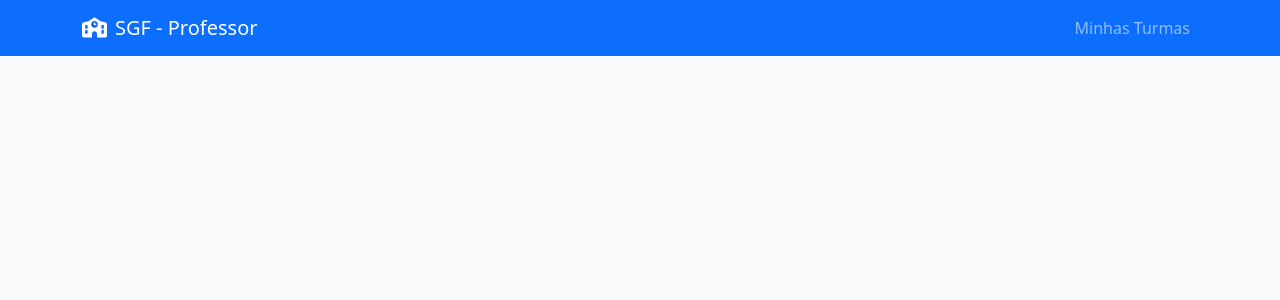
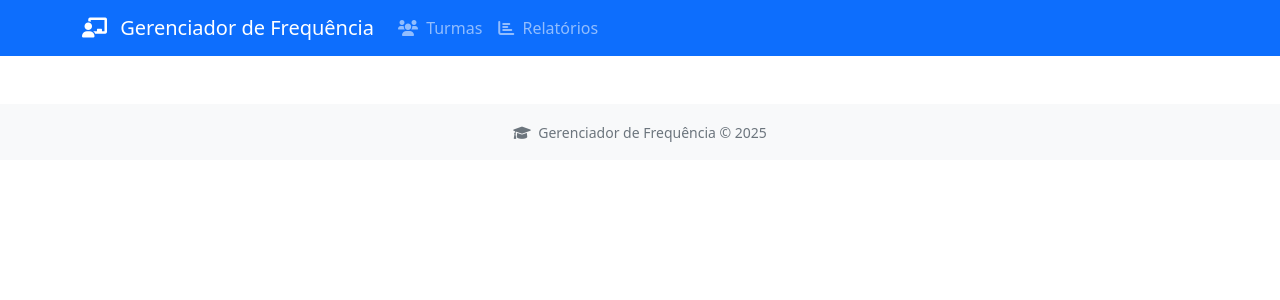
Before and after one commit to jessica-leoa/gerenciador-de-frequencia, a Flask app: template templates/base.html in a window 1280 px wide. Shown: the top 300 px of the page. Run offline with Flask 3, Linux system fonts and the light colour scheme; the template is opened without the code that fills it, so the values that code supplies are empty; parts of the project's set-up code (start-up, migrations or seed data) failed here and were passed over.

Commit message:
fix: atualização do template de base ( ref #60)

```diff
--- a/templates/base.html
+++ b/templates/base.html
@@ -4,36 +4,45 @@
     <meta charset="UTF-8">
     <meta name="viewport" content="width=device-width, initial-scale=1.0">
     <title>Gerenciador de Frequência</title>
-    <link href="https://cdn.jsdelivr.net/npm/bootstrap@5.3.0/dist/css/bootstrap.min.css" rel="stylesheet">
-    <link rel="stylesheet" href="https://cdnjs.cloudflare.com/ajax/libs/font-awesome/6.0.0/css/all.min.css">
+    <link href="https://cdn.jsdelivr.net/npm/bootstrap@5.1.3/dist/css/bootstrap.min.css" rel="stylesheet">
+    <link href="https://cdnjs.cloudflare.com/ajax/libs/font-awesome/6.0.0/css/all.min.css" rel="stylesheet">
 </head>
-<body class="bg-light">
-
-    <nav class="navbar navbar-expand-lg navbar-dark bg-primary mb-4">
+<body>
+    <nav class="navbar navbar-expand-lg navbar-dark bg-primary">
         <div class="container">
             <a class="navbar-brand" href="{{ url_for('turmas.list_all') }}">
-                <i class="fas fa-school me-2"></i>SGF - Professor
+                <i class="fas fa-chalkboard-teacher me-2"></i>
+                Gerenciador de Frequência
             </a>
+
             <button class="navbar-toggler" type="button" data-bs-toggle="collapse" data-bs-target="#navbarNav">
                 <span class="navbar-toggler-icon"></span>
             </button>
+
             <div class="collapse navbar-collapse" id="navbarNav">
-                <ul class="navbar-nav ms-auto">
+                <ul class="navbar-nav me-auto">
                     <li class="nav-item">
-                        <a class="nav-link" href="{{ url_for('turmas.list_all') }}">Minhas Turmas</a>
+                        <a class="nav-link" href="{{ url_for('turmas.list_all') }}">
+                            <i class="fas fa-users me-1"></i> Turmas
+                        </a>
+                    </li>
+                    <li class="nav-item">
+                        <a class="nav-link" href="{{ url_for('professor.relatorios') }}">
+                            <i class="fas fa-chart-bar me-1"></i> Relatórios
+                        </a>
                     </li>
                 </ul>
             </div>
         </div>
     </nav>
 
-    <div class="container">
+    <div class="container mt-4">
         {% with messages = get_flashed_messages(with_categories=true) %}
             {% if messages %}
                 {% for category, message in messages %}
                     <div class="alert alert-{{ category }} alert-dismissible fade show" role="alert">
                         {{ message }}
-                <button type="button" class="btn-close" data-bs-dismiss="alert" aria-label="Close"></button>
+                        <button type="button" class="btn-close" data-bs-dismiss="alert"></button>
                     </div>
                 {% endfor %}
             {% endif %}
@@ -42,6 +51,15 @@
         {% block content %}{% endblock %}
     </div>
 
-    <script src="https://cdn.jsdelivr.net/npm/bootstrap@5.3.0/dist/js/bootstrap.bundle.min.js"></script>
+    <footer class="bg-light text-center text-muted py-3 mt-5">
+        <div class="container">
+            <small>
+                <i class="fas fa-graduation-cap me-1"></i>
+                Gerenciador de Frequência &copy; 2025
+            </small>
+        </div>
+    </footer>
+
+    <script src="https://cdn.jsdelivr.net/npm/bootstrap@5.1.3/dist/js/bootstrap.bundle.min.js"></script>
 </body>
 </html>
```
Lines whose indentation alone changed are shown as unchanged.
